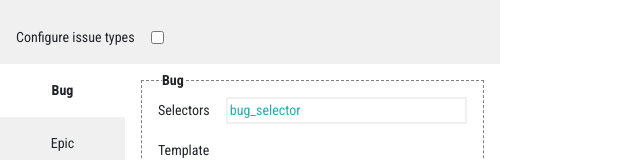
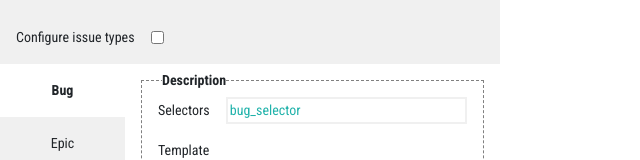
Before and after one commit to dimafirsov/jira-templator, an Angular app in the folder jit/: page / in a window 1280 px wide. Shown: the part 135-295 px from the top of the page, without its empty margins (0-640 px from the left). Built offline with nearby package versions, Linux system fonts and the light colour scheme.

Commit message:
added separate description etc

```diff
--- a/jit/src/constants.ts
+++ b/jit/src/constants.ts
@@ -8,38 +8,38 @@ export const DEFAULT_TEMPLATE: IJTStorage = {
             {
                 selectors: ['bug_selector'],
                 template: 'bug_template',
-                title: 'description',
+                title: 'Description',
             }
         ],
         Epic: [
             {
                 selectors: ['epic_selector'],
                 template: 'epic_template',
-                title: 'description',
+                title: 'Description',
             }
         ],
         'Internal Improvement': [
             {
                 selectors: ['II_selector'],
                 template: 'II_template',
-                title: 'description',
+                title: 'Description',
             },
             {
                 selectors: ['II_selector - 2'],
                 template: 'II_template - 2',
-                title: 'acceptance criteria',
+                title: 'Acceptance Criteria',
             },
         ],
         Story: [
             {
-                selectors: [],
-                template: '',
-                title: 'description',
+                selectors: ['story_selector'],
+                template: 'story description template',
+                title: 'Description',
             },
             {
                 selectors: [],
-                template: '',
-                title: 'acceptance criteria',
+                template: 'story ac template',
+                title: 'Acceptance Criteria',
             },
         ],
     }
--- a/jit/src/pages/settings-page/settings-issue-item/settings-issue-item.component.html
+++ b/jit/src/pages/settings-page/settings-issue-item/settings-issue-item.component.html
@@ -1,19 +1,28 @@
 <div class="d-flex flex-row justify-content-between">
     <ng-container *ngIf="!editable">
         <div class="issue-item"
-             [title]="type"
+             [title]="currentIssueProperties[property] || type"
              [class.active]="active"
              (click)="handleItemClick()"
              >
-            {{ type }}
+            {{ currentIssueProperties[property] || type }}
         </div>
     </ng-container>
 
-    <ng-container *ngIf="editable">
+    <ng-container *ngIf="editable && type && !property">
             <input class="issue-item issue-item-input"
                 [title]="type"
                 [class.active]="active"
                 [value]="type"
+                (input)="handleInputChange($event)"
+                >
+    </ng-container>
+
+    <ng-container *ngIf="editable && property">
+            <input class="issue-item issue-item-input"
+                [title]="currentIssueProperties[property]"
+                [class.active]="active"
+                [value]="currentIssueProperties[property]"
                 (input)="handleInputChange($event)"
                 >
     </ng-container>
--- a/jit/src/pages/settings-page/settings-issue-item/settings-issue-item.component.ts
+++ b/jit/src/pages/settings-page/settings-issue-item/settings-issue-item.component.ts
@@ -1,26 +1,43 @@
-import { ChangeDetectionStrategy, ChangeDetectorRef, Component, Input, OnInit} from '@angular/core';
+import { ChangeDetectionStrategy, ChangeDetectorRef, Component, Input, OnDestroy, OnInit} from '@angular/core';
+import { Subject } from 'rxjs';
+import { takeUntil } from 'rxjs/operators';
+import { DEFAULT_TEMPLATE } from '../../../constants';
 import { SettingsService } from '../../../services/settings.service';
 import { StorageService } from '../../../services/storage.service';
+import { IIssueType } from '../../../type';
 
 @Component({
   selector: 'jit-settings-issue-item',
   templateUrl: './settings-issue-item.component.html',
   styleUrls: ['./settings-issue-item.component.scss']
 })
-export class SettingsIssueItemComponent implements OnInit {
+export class SettingsIssueItemComponent implements OnInit, OnDestroy {
 
     @Input() public type!: string;
+    @Input() public property!: 'title';
     @Input() public active!: boolean;
     @Input() public editable!: boolean;
     @Input() public removable = true;
     @Input() public showOptions = true;
+    @Input() public index = 0;
 
-    private inputValue!: string;
+    public inputValue!: string;
+    public currentIssueProperties: IIssueType = DEFAULT_TEMPLATE.issueTypes.Bug[this.index];
+
+    private destroy$: Subject<any> = new Subject<any>();
 
     constructor(private storage: StorageService, private settings: SettingsService, private cdRef: ChangeDetectorRef) {
     }
 
     ngOnInit(): void {
+        this.settings.currentIssue$
+            .pipe(takeUntil(this.destroy$))
+            .subscribe(value => this.currentIssueProperties = this.settings.currentIssue$.value[this.index]);
+    }
+
+    ngOnDestroy(): void {
+        this.destroy$.next();
+        this.destroy$.complete();
     }
 
     public handleInputChange(event: any): void {
@@ -31,18 +48,21 @@ export class SettingsIssueItemComponent implements OnInit {
         if (this.editable) {
             const currentState = this.storage.storage$.value;
 
-            if (this.inputValue && this.type !== this.inputValue && !currentState?.issueTypes[this.inputValue]) {
-                Object.defineProperty(
-                    currentState?.issueTypes,
-                    this.inputValue,
-                    Object.getOwnPropertyDescriptor(currentState?.issueTypes, this.type) as PropertyDescriptor);
+            if (this.inputValue && !currentState?.issueTypes[this.inputValue]) {
 
-                delete currentState?.issueTypes[this.type];
+                if (this.type && this.type !== this.inputValue && !this.property) {
+                    this.defineNewProperty(currentState?.issueTypes, this.inputValue, this.type);
+                    delete currentState?.issueTypes[this.type];
+                    this.type = this.inputValue;
+                    this.settings.currentIssueType$.next(this.type);
+                }
+
+                if (this.property && this.property !== this.inputValue) {
+                    currentState.issueTypes[this.type][this.index][this.property] = this.inputValue;
+                    this.settings.currentIssue$.next(currentState.issueTypes[this.type].slice());
+                }
 
                 await this.storage.setStorage({ ...currentState });
-
-                this.type = this.inputValue;
-                this.settings.currentIssueType$.next(this.type);
             }
         }
 
@@ -52,6 +72,7 @@ export class SettingsIssueItemComponent implements OnInit {
 
     public handleItemClick(): void {
         this.settings.currentIssueType$.next(this.inputValue || this.type);
+        this.settings.currentIssue$.next(this.storage.storage$.value.issueTypes[this.inputValue || this.type]);
         this.cdRef.detectChanges();
     }
 
@@ -62,4 +83,20 @@ export class SettingsIssueItemComponent implements OnInit {
         this.storage.setStorage({ ...current });
     }
 
+    public get issueProperties(): IIssueType {
+        console.log('>>>>> this.settings.currentIssue$.value[this.index]', this.settings.currentIssue$.value[this.index]);
+        return this.settings.currentIssue$.value[this.index];
+    }
+
+    private defineNewProperty(obj: object | undefined, newProperty: string, oldProperty: string): void {
+        if (!obj) {
+            console.error('Can not define a new property, no object was set, ot its undefined');
+            return;
+        }
+        Object.defineProperty(
+            obj,
+            newProperty,
+            Object.getOwnPropertyDescriptor(obj, oldProperty) as PropertyDescriptor);
+    }
+
 }
--- a/jit/src/pages/settings-page/settings-issue-template-form/settings-issue-template-form.component.html
+++ b/jit/src/pages/settings-page/settings-issue-template-form/settings-issue-template-form.component.html
@@ -7,7 +7,9 @@
             <div class="template-details">
                 <div class="form-title">
                     <jit-settings-issue-item [type]="currentIssueType"
+                                             property="title"
                                              class="no-padding"
+                                             [index]="i"
                                              [active]="true"
                                              [removable]="false"
                                              [showOptions]="settings.issueTypeEditEnabled"></jit-settings-issue-item>
--- a/jit/src/pages/settings-page/settings-issue-template-form/settings-issue-template-form.component.ts
+++ b/jit/src/pages/settings-page/settings-issue-template-form/settings-issue-template-form.component.ts
@@ -40,8 +40,8 @@ export class SettingsIssueTemplateFormComponent implements OnInit, OnChanges, Af
                 private cdRef: ChangeDetectorRef,
                 public settings: SettingsService) {
 
-                    this.storage.loadStorage();
-                    this.setControls();
+                    // this.storage.loadStorage();
+                    // this.setControls();
     }
 
     ngOnInit(): void {
--- a/jit/src/pages/settings-page/settings-page.component.ts
+++ b/jit/src/pages/settings-page/settings-page.component.ts
@@ -47,11 +47,12 @@ export class SettingsPageComponent implements OnInit, AfterViewInit, OnDestroy {
         console.log('>>> on init');
         this.storage.storage$
             .pipe(
-                filter((data: IJTStorage | undefined) => !!data),
-                tap((data: IJTStorage | undefined) => {
+                filter((data: IJTStorage) => !!data),
+                tap((data: IJTStorage) => {
                     console.log('>>> data from pipe', data);
                     this.issueTypes = Object.keys(data?.issueTypes || {});
                     console.log('>>> currentIssue', this.currentIssueType);
+                    this.settings.currentIssue$.next(data.issueTypes[this.settings.currentIssueType$.value]);
                     this.cdRef.detectChanges();
                 }),
                 takeUntil(this.destroy$),
@@ -62,7 +63,9 @@ export class SettingsPageComponent implements OnInit, AfterViewInit, OnDestroy {
             .pipe(
                 tap((type: string) => {
                     this.currentIssueType = type;
+                    this.settings.currentIssue$.next(this.storage.storage$.value?.issueTypes[type]);
                     console.log('>>> from sub', type);
+                    console.log('>>> current issue', this.settings.currentIssue$.value);
                     this.cdRef.detectChanges();
                 }),
                 takeUntil(this.destroy$),
--- a/jit/src/services/settings.service.ts
+++ b/jit/src/services/settings.service.ts
@@ -1,11 +1,14 @@
 import { Injectable } from '@angular/core';
 import { BehaviorSubject } from 'rxjs';
+import { DEFAULT_TEMPLATE } from '../constants';
+import { IIssueType } from '../type';
 
 @Injectable({
   providedIn: 'root'
 })
 export class SettingsService {
     public currentIssueType$: BehaviorSubject<string> = new BehaviorSubject<string>('Bug');
+    public currentIssue$: BehaviorSubject<Array<IIssueType>> = new BehaviorSubject<Array<IIssueType>>(DEFAULT_TEMPLATE.issueTypes.Bug);
     public issueTypeEditEnabled = false;
 
     constructor() { }
--- a/jit/src/services/storage.service.ts
+++ b/jit/src/services/storage.service.ts
@@ -7,7 +7,7 @@ import { IJTStorage } from '../type';
   providedIn: 'root'
 })
 export class StorageService {
-    public storage$: BehaviorSubject<IJTStorage | undefined> = new BehaviorSubject<IJTStorage | undefined>(undefined);
+    public storage$: BehaviorSubject<IJTStorage> = new BehaviorSubject<IJTStorage>(DEFAULT_TEMPLATE);
 
     constructor() {}
 
```
